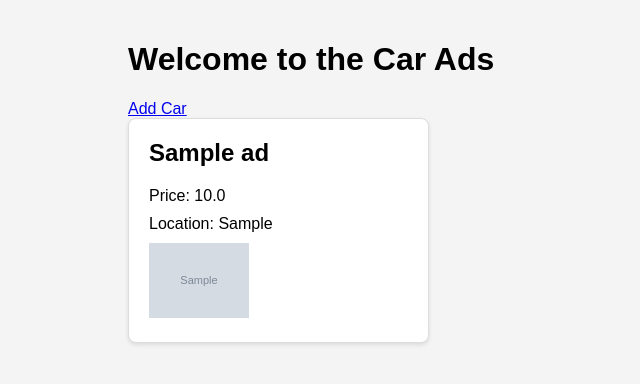
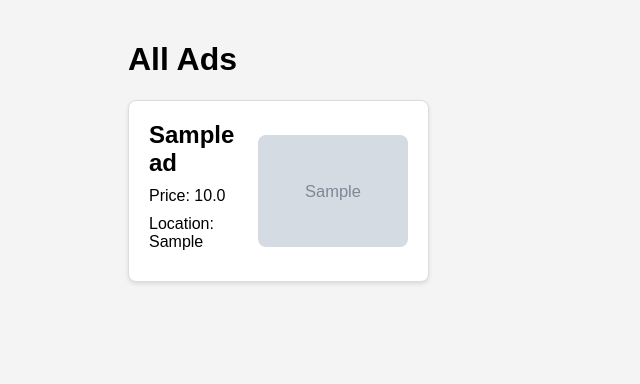
Before and after one commit to maedahnazar/PakWheels-WebApp, a Django app: page / in a window 1280 px wide. Shown: the top 384 px of the page, without its empty margins (0-640 px from the left). Run offline with Django 4.2, Linux system fonts and the light colour scheme; tables that the repository leaves empty hold one stand-in row (values such as "Sample post"); grey boxes marked "Sample" are stand-in pictures.

Commit message:
templates added

```diff
--- a/pakwheels_app_project/ads/templates/ads/ad_detail.html
+++ b/pakwheels_app_project/ads/templates/ads/ad_detail.html
@@ -167,7 +167,7 @@
             slideIndex = (slideIndex + step + slides.length) % slides.length;
             showSlides();
         }
-        showSlides(); // Initial call to set up slides
+        showSlides();
     </script>
 </body>
 </html>
--- a/pakwheels_app_project/ads/templates/ads/home.html
+++ b/pakwheels_app_project/ads/templates/ads/home.html
@@ -34,16 +34,30 @@
             box-sizing: border-box;
             text-decoration: none;
             color: inherit;
+            display: flex;
+            justify-content: space-between;
+            align-items: center;
         }
 
         .ad-card h2 {
             font-size: 1.5em;
-            margin-top: 0;
+            margin: 0;
         }
 
         .ad-card p {
             font-size: 1em;
             margin: 10px 0;
+        }
+
+        .ad-info {
+            flex: 1;
+        }
+
+        .ad-image {
+            width: 150px;
+            height: auto;
+            border-radius: 8px;
+            object-fit: cover;
         }
 
         @media (max-width: 768px) {
@@ -55,34 +69,33 @@
         @media (max-width: 480px) {
             .ad-card {
                 width: 100%;
+                flex-direction: column;
+                align-items: flex-start;
             }
-        }
 
-        .add-car-button {
-            display: block;
-            background-color: #4CAF50;
-            color: white;
-            padding: 10px 20px;
-            text-align: center;
-            text-decoration: none;
-            border-radius: 4px;
-            margin-bottom: 20px;
+            .ad-image {
+                margin-top: 10px;
+                width: 100%;
+            }
         }
     </style>
 </head>
 <body>
     <div class="container">
-        <h1>Welcome to the Car Ads</h1>
-        <a href="{% url 'add_car' %}">Add Car</a>
+        <h1>All Ads</h1>
         <div class="ad-cards">
             {% for ad in ads %}
                 <a href="{% url 'ad_detail' ad.id %}" class="ad-card">
-                    <div class="ad-details">
+                    <div class="ad-info">
                         <h2>{{ ad.title }}</h2>
                         <p>Price: {{ ad.price }}</p>
                         <p>Location: {{ ad.location }}</p>
-                        <img src="{{ ad.car.images.first.external_image_url }}" alt="{{ ad.title }}" style="max-width: 100px;">
                     </div>
+                    {% if ad.car.images.all %}
+                        {% with ad.car.images.first as car_image %}
+                            <img src="{{ car_image.external_image_url }}" alt="Car Image" class="ad-image">
+                        {% endwith %}
+                    {% endif %}
                 </a>
             {% empty %}
                 <p>No ads available.</p>
--- a/pakwheels_app_project/ads/urls.py
+++ b/pakwheels_app_project/ads/urls.py
@@ -5,5 +5,5 @@ from ads.views import home, ad_detail
 
 urlpatterns = [
     path('', home, name='home'),
-    path('ad/<int:pk>/', ad_detail, name='ad_detail'),
+    path('ad/<int:ad_id>/', ad_detail, name='ad_detail'),
 ]
```
Also changed, not shown: pakwheels_app_project/ads/forms.py (deleted, +0 -32 lines), pakwheels_app_project/ads/templates/ads/add_car.html (deleted, +0 -20 lines), pakwheels_app_project/ads/views.py (line endings or trailing spaces).
